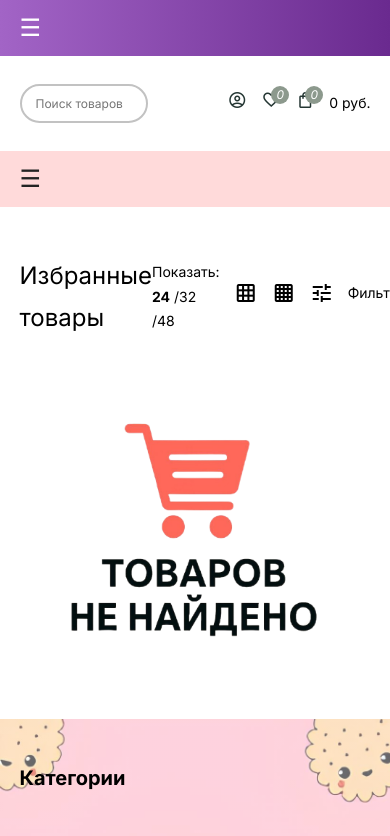
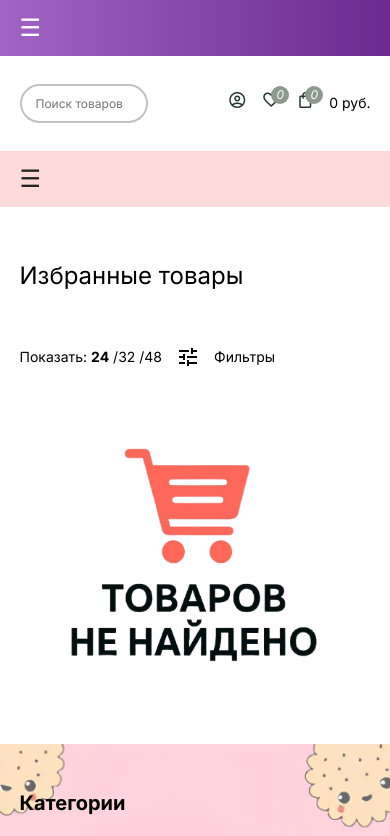
Before and after one commit to Annddreyy/koreyan-store, a plain HTML site: page favourites.html in a window 390 px wide. Shown: the top 836 px of the page. Drawn offline with nearby package versions, Linux system fonts and the light colour scheme.

Commit message:
feat: add media queries at products page

```diff
--- a/static/scripts/favourites.js
+++ b/static/scripts/favourites.js
@@ -42,5 +42,5 @@ document.addEventListener('click', function(event) {
     updateFavoriteProducts();
 });
 
+setFavoriteProducts();
 updateFavoriteProducts();
-setFavoriteProducts();
--- a/static/styles/products/products_page.css
+++ b/static/styles/products/products_page.css
@@ -111,8 +111,47 @@ button[active] {
     display: grid;
     grid-template-columns: repeat(4, 1fr);
     gap: 4em;
+    justify-content: center;
 }
 
 .favorite-products[no-products] {
     grid-template-columns: 1fr;
 }
+
+@media (max-width: 1100px) {
+    .table-buttons button:nth-child(1), .table-buttons button:nth-child(2) {
+        display: none;
+    }
+
+    .favorite-products {
+        grid-template-columns: repeat(3, 1fr);
+    }
+}
+
+@media (max-width: 850px) {
+    .favorite-products {
+        grid-template-columns: repeat(2, 1fr);
+    }
+}
+
+@media (max-width: 550px) {
+    .top-info {
+        flex-direction: column;
+        align-items: flex-start;
+    }
+
+    .buttons {
+        margin-bottom: 3em;
+    }
+
+    .favorite-products {
+        grid-template-columns: 1fr;
+    }
+}
+
+@media (max-width: 450px) {
+    .filters {
+        grid-template-columns: 1fr;
+        gap: 3em;
+    }
+}
```
